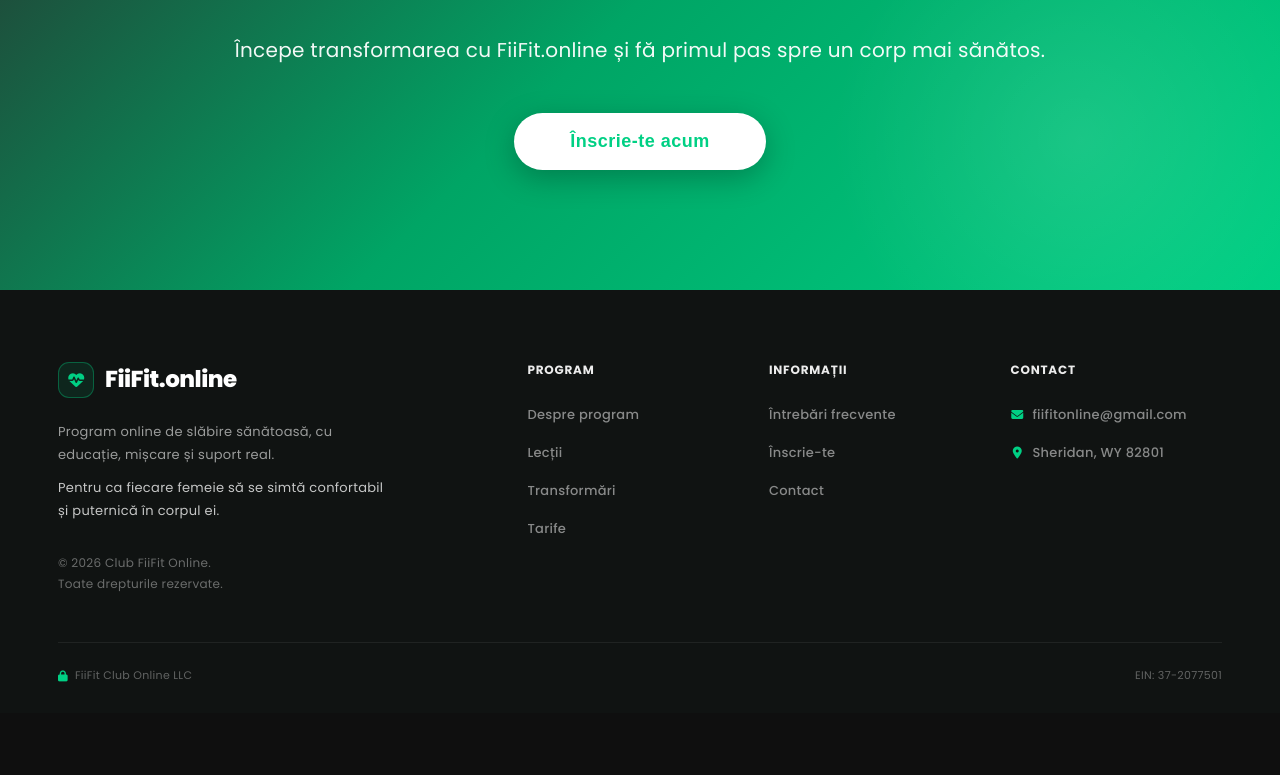
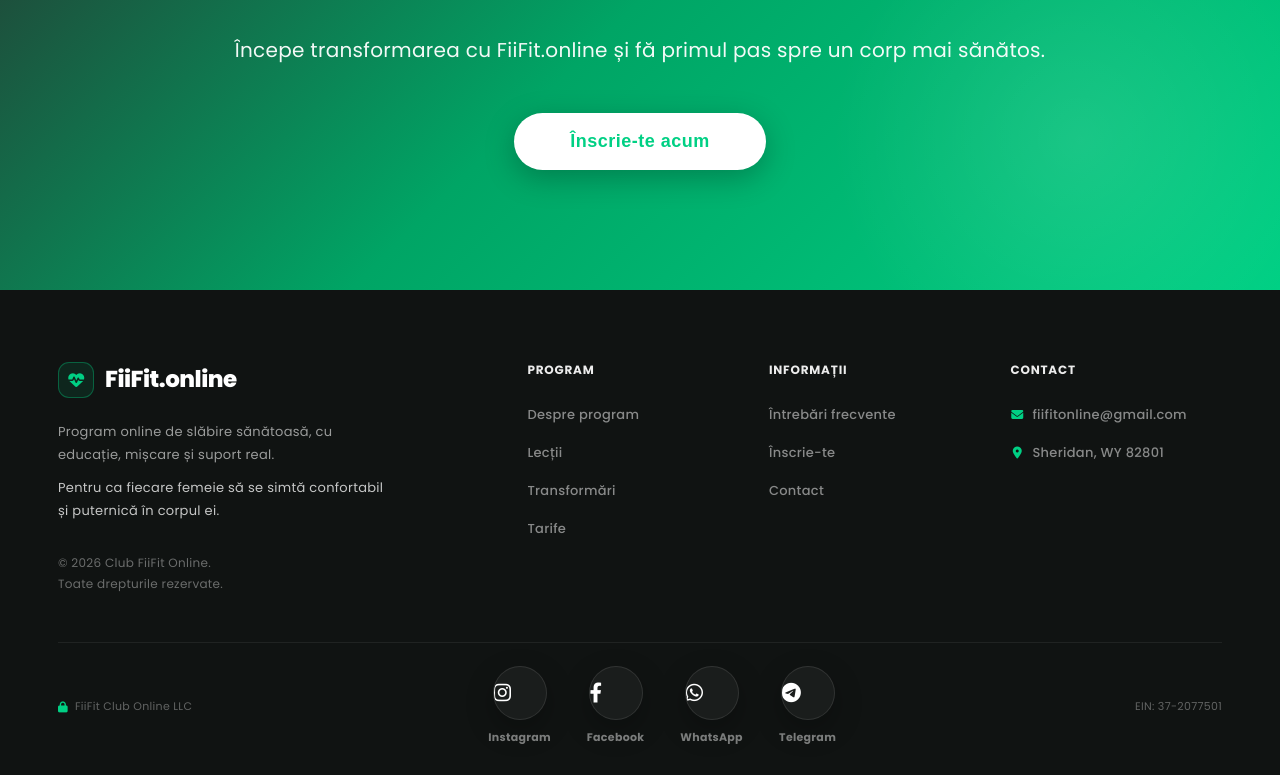
Before and after one commit to obfhub/fiifittda, a React (Create React App) app: page / in a window 1280 px wide. Shown: the part 9832-10607 px from the top of the page. Before the commit the page ends 10545 px from the top, so only its background shows below. Built offline with nearby package versions, Linux system fonts and the light colour scheme; the HTML template or start-up script is replaced by a standard one.

Commit message:
Add footer social buttons

```diff
--- a/src/components/Footer.css
+++ b/src/components/Footer.css
@@ -142,6 +142,107 @@
   color: var(--primary);
 }
 
+.footer-socials {
+  display: flex;
+  flex-wrap: wrap;
+  justify-content: center;
+  gap: 18px;
+}
+
+.footer-social {
+  display: flex;
+  min-width: 78px;
+  flex-direction: column;
+  align-items: center;
+  color: rgba(255, 255, 255, 0.58);
+  text-decoration: none;
+  transition: color 0.25s ease;
+}
+
+.footer-social-icon {
+  position: relative;
+  display: grid;
+  width: 54px;
+  height: 54px;
+  place-items: center;
+  overflow: hidden;
+  border: 1px solid rgba(255, 255, 255, 0.1);
+  border-radius: 50%;
+  background: rgba(255, 255, 255, 0.045);
+  box-shadow: 0 10px 28px rgba(0, 0, 0, 0.26);
+  color: white;
+  font-size: 20px;
+  transition: transform 0.25s ease, box-shadow 0.25s ease, background 0.25s ease, border-color 0.25s ease;
+}
+
+.footer-social-icon::before {
+  content: '';
+  position: absolute;
+  inset: 0;
+  border-radius: inherit;
+  background: radial-gradient(circle at center, rgba(255, 255, 255, 0.34), transparent 68%);
+  opacity: 0;
+  transition: opacity 0.25s ease;
+}
+
+.footer-social i {
+  position: relative;
+  z-index: 1;
+  color: currentColor;
+  transition: transform 0.25s ease;
+}
+
+.footer-social-label {
+  margin-top: 8px;
+  color: currentColor;
+  font-size: 11px;
+  font-weight: 700;
+  opacity: 0.78;
+  transition: opacity 0.25s ease, transform 0.25s ease;
+}
+
+.footer-social:hover {
+  color: white;
+}
+
+.footer-social:hover .footer-social-icon {
+  border-color: transparent;
+  transform: translateY(-8px) scale(1.06);
+}
+
+.footer-social:hover .footer-social-icon::before {
+  opacity: 1;
+}
+
+.footer-social:hover i {
+  transform: rotate(-5deg) scale(1.06);
+}
+
+.footer-social:hover .footer-social-label {
+  opacity: 1;
+  transform: translateY(3px);
+}
+
+.footer-social.instagram:hover .footer-social-icon {
+  background: radial-gradient(circle at 30% 107%, #fdf497 0%, #fdf497 7%, #fd5949 44%, #d6249f 62%, #285aeb 100%);
+  box-shadow: 0 0 22px rgba(225, 48, 108, 0.52);
+}
+
+.footer-social.facebook:hover .footer-social-icon {
+  background: #1877f2;
+  box-shadow: 0 0 22px rgba(24, 119, 242, 0.5);
+}
+
+.footer-social.whatsapp:hover .footer-social-icon {
+  background: #25d366;
+  box-shadow: 0 0 22px rgba(37, 211, 102, 0.5);
+}
+
+.footer-social.telegram:hover .footer-social-icon {
+  background: #229ed9;
+  box-shadow: 0 0 22px rgba(34, 158, 217, 0.5);
+}
+
 .footer-animate {
   opacity: 0;
   filter: blur(4px);
@@ -231,8 +332,24 @@
   .footer-legal {
     align-items: flex-start;
     flex-direction: column;
-    gap: 8px;
+    gap: 18px;
     font-size: 11px;
+  }
+
+  .footer-socials {
+    width: 100%;
+    justify-content: flex-start;
+    gap: 14px;
+  }
+
+  .footer-social {
+    min-width: 62px;
+  }
+
+  .footer-social-icon {
+    width: 48px;
+    height: 48px;
+    font-size: 18px;
   }
 }
 
@@ -257,6 +374,15 @@
   .footer-column:last-child {
     grid-column: auto;
   }
+
+  .footer-socials {
+    display: grid;
+    grid-template-columns: repeat(2, minmax(0, 1fr));
+  }
+
+  .footer-social {
+    align-items: flex-start;
+  }
 }
 
 @media (prefers-reduced-motion: reduce) {
@@ -269,4 +395,11 @@
   .footer.is-visible .footer-animate {
     animation: none;
   }
+
+  .footer-social,
+  .footer-social-icon,
+  .footer-social i,
+  .footer-social-label {
+    transition: none;
+  }
 }
--- a/src/components/Footer.js
+++ b/src/components/Footer.js
@@ -34,6 +34,33 @@ const footerSections = [
         external: true
       }
     ]
+  }
+];
+
+const socialLinks = [
+  {
+    label: 'Instagram',
+    href: 'https://www.instagram.com/fiifitonline/',
+    icon: 'fa-instagram',
+    className: 'instagram'
+  },
+  {
+    label: 'Facebook',
+    href: 'https://www.facebook.com/fiifitonline/',
+    icon: 'fa-facebook-f',
+    className: 'facebook'
+  },
+  {
+    label: 'WhatsApp',
+    href: 'https://wa.me/37300000000',
+    icon: 'fa-whatsapp',
+    className: 'whatsapp'
+  },
+  {
+    label: 'Telegram',
+    href: 'https://t.me/fiifitonline',
+    icon: 'fa-telegram',
+    className: 'telegram'
   }
 ];
 
@@ -116,6 +143,23 @@ export function Footer() {
           <i className="fas fa-lock" aria-hidden="true"></i>
           FiiFit Club Online LLC
         </span>
+        <div className="footer-socials" aria-label="Social media">
+          {socialLinks.map((link) => (
+            <a
+              className={`footer-social ${link.className}`}
+              href={link.href}
+              target="_blank"
+              rel="noreferrer"
+              aria-label={link.label}
+              key={link.label}
+            >
+              <span className="footer-social-icon">
+                <i className={`fab ${link.icon}`} aria-hidden="true"></i>
+              </span>
+              <span className="footer-social-label">{link.label}</span>
+            </a>
+          ))}
+        </div>
         <span>EIN: 37-2077501</span>
       </div>
     </footer>
```
